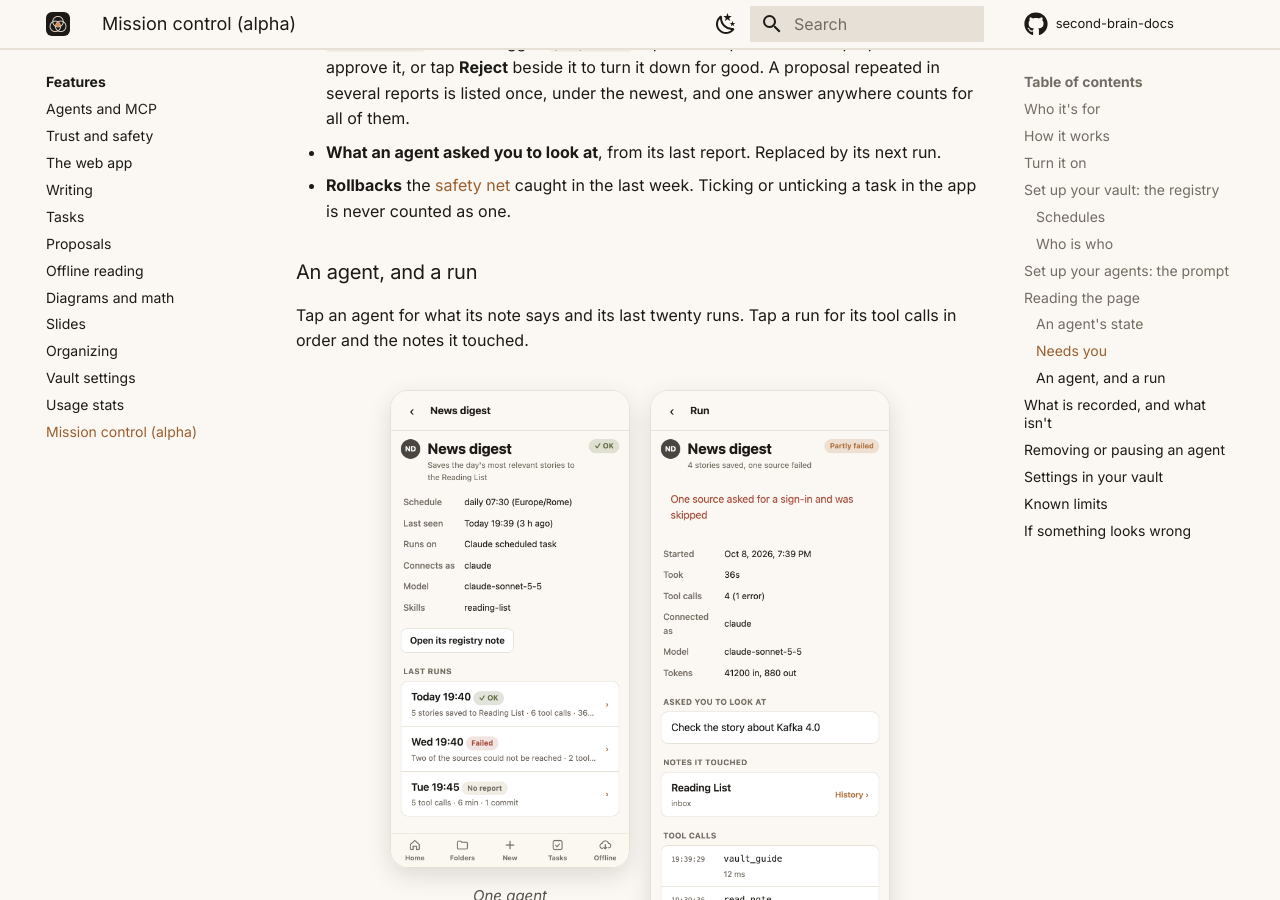
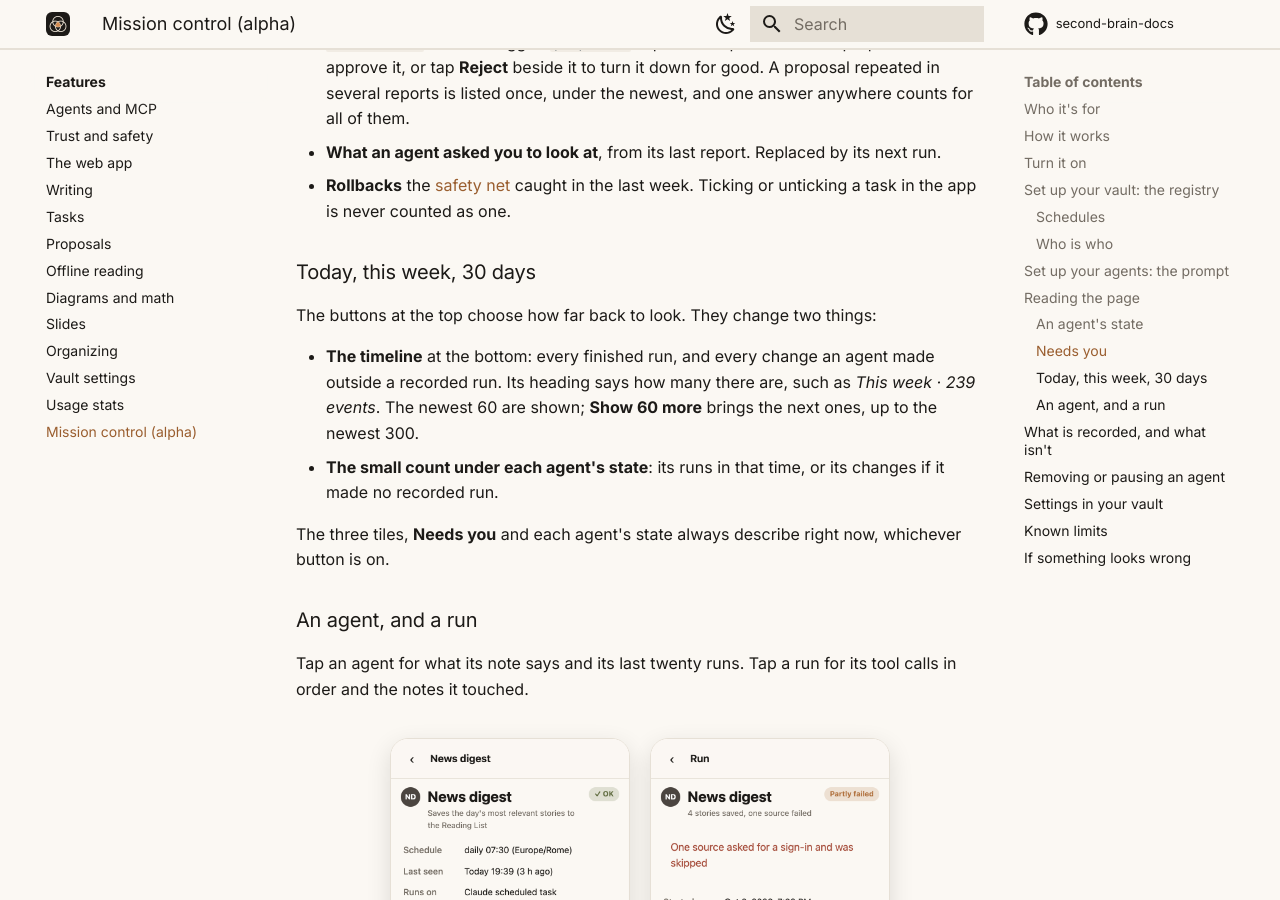
Before and after one commit to blanzp/second-brain-docs, an MkDocs documentation site: the page built from docs/features/mission-control.md, in a window 1280 px wide and 900 px high, scrolled down 7120 px. Built offline with MkDocs 1.6.1 and Material for MkDocs 9.7.7, drawn with Linux system fonts in a browser that asks for light colours; comment, search, counter and statistics services are not loaded.

Commit message:
Mission control: what Today / This week / 30 days change
A section on the range buttons (the timeline's count and Show more, each agent's count),
and the Agents screenshots retaken.

Co-Authored-By: Claude Opus 5.5 <noreply@anthropic.com>

```diff
--- a/docs/features/mission-control.md
+++ b/docs/features/mission-control.md
@@ -192,6 +192,15 @@ Newest first, each with one place to go. Nothing is dismissed by hand: an item g
 - **What an agent asked you to look at**, from its last report. Replaced by its next run.
 - **Rollbacks** the [safety net](safety.md) caught in the last week. Ticking or unticking a task in the app is never counted as one.
 
+### Today, this week, 30 days
+
+The buttons at the top choose how far back to look. They change two things:
+
+- **The timeline** at the bottom: every finished run, and every change an agent made outside a recorded run. Its heading says how many there are, such as *This week · 239 events*. The newest 60 are shown; **Show 60 more** brings the next ones, up to the newest 300.
+- **The small count under each agent's state**: its runs in that time, or its changes if it made no recorded run.
+
+The three tiles, **Needs you** and each agent's state always describe right now, whichever button is on.
+
 ### An agent, and a run
 
 Tap an agent for what its note says and its last twenty runs. Tap a run for its tool calls in order and the notes it touched.
```
Also changed, not shown: docs/assets/images/shot-agents-timeline.png, docs/assets/images/shot-agents.png, 1 other file.
